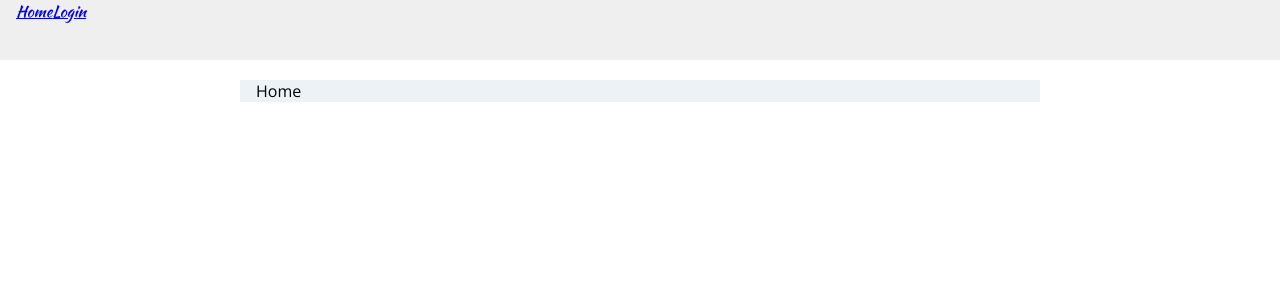
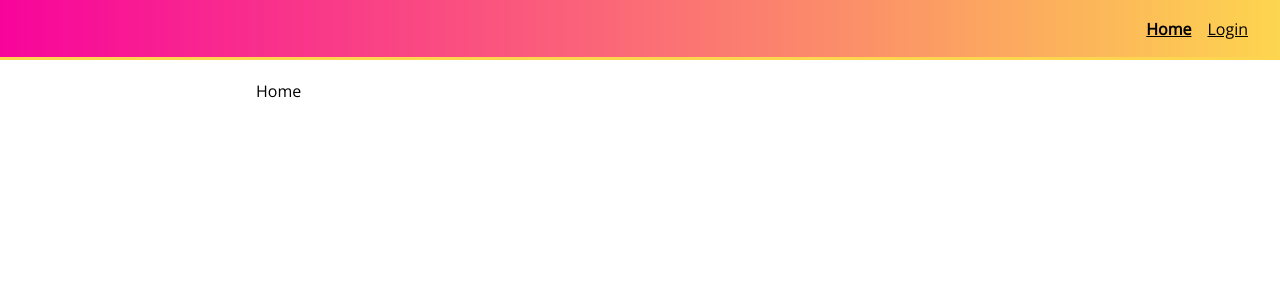
Before and after one commit to nahummor/styled-component, a React (Create React App) app: page / in a window 1280 px wide. Shown: the top 300 px of the page. Built offline with nearby package versions, Linux system fonts and the light colour scheme.

Commit message:
adding menu

```diff
--- a/src/components/common/Header.js
+++ b/src/components/common/Header.js
@@ -1,6 +1,6 @@
-import React from 'react';
+import React, { useState } from 'react';
 import styled from 'styled-components';
-import { Link } from 'react-router-dom';
+import { Link as ReactRouterDomLink, useLocation } from 'react-router-dom';
 
 const HeaderWrapper = styled.header`
    height: 60px;
@@ -10,15 +10,87 @@ const HeaderWrapper = styled.header`
    padding: 0 16px;
    position: fixed;
    top: 0;
-   background: #eeee;
+   background-image: linear-gradient(to right, #f8049c, #fdd54f);
+   border-bottom: 3px solid #fdd54f;
+`;
+
+const Menu = styled.nav`
+   display: ${(props) => (props.open ? 'block' : 'none')};
+   font-family: 'Open Sans';
+   position: absolute;
+   width: 100%;
+   top: 60px;
+   left: 0;
+   padding: 8px;
+   box-sizing: border-box;
+   border-bottom: 3px solid #fdd54f;
+   background: white;
+
+   @media (min-width: 768px) {
+      display: flex;
+      margin: auto 0 auto auto;
+      background: none;
+      left: initial;
+      top: initial;
+      position: relative;
+      width: initial;
+      border-bottom: none;
+   }
+`;
+
+const Link = ({ isActive, children, ...props }) => {
+   return <ReactRouterDomLink {...props}>{children}</ReactRouterDomLink>;
+};
+
+const StyledLink = styled(Link)`
+   padding: 4px 8px;
+   display: block;
+   text-align: center;
+   box-sizing: border-box;
+   margin: auto 0;
+   color: black;
+   font-weight: ${(props) => (props.isActive ? 'bold' : 'normal')};
+`;
+
+const MobileMenuIcon = styled.div`
+   margin: auto 0 auto auto;
+   width: 25px;
+   min-width: 25px;
+   padding: 5px;
+
+   > div {
+      height: 3px;
+      background: black;
+      margin: 5px 0;
+      width: 100%initial;
+   }
+
+   @media (min-width: 768px) {
+      display: none;
+   }
 `;
 
 export function Header() {
+   const { pathname } = useLocation();
+   const [menuOpen, setMenuOpen] = useState(false);
+
    return (
       <div>
          <HeaderWrapper>
-            <Link to='/'>Home</Link>
-            <Link to='/login'>Login</Link>
+            <MobileMenuIcon
+               onClick={() => setMenuOpen((oldValue) => !oldValue)}>
+               <div />
+               <div />
+               <div />
+            </MobileMenuIcon>
+            <Menu open={menuOpen}>
+               <StyledLink to='/' isActive={pathname === '/'}>
+                  Home
+               </StyledLink>
+               <StyledLink to='/login' isActive={pathname === '/login'}>
+                  Login
+               </StyledLink>
+            </Menu>
          </HeaderWrapper>
       </div>
    );
--- a/src/components/common/PageLayout.js
+++ b/src/components/common/PageLayout.js
@@ -8,7 +8,7 @@ const Content = styled.main`
    padding: 0 16px;
    box-sizing: border-box;
    font-family: 'Open Sans';
-   background-color: #edf2f7;
+   /* background-color: #edf2f7; */
 
    h1,
    h2,
```
